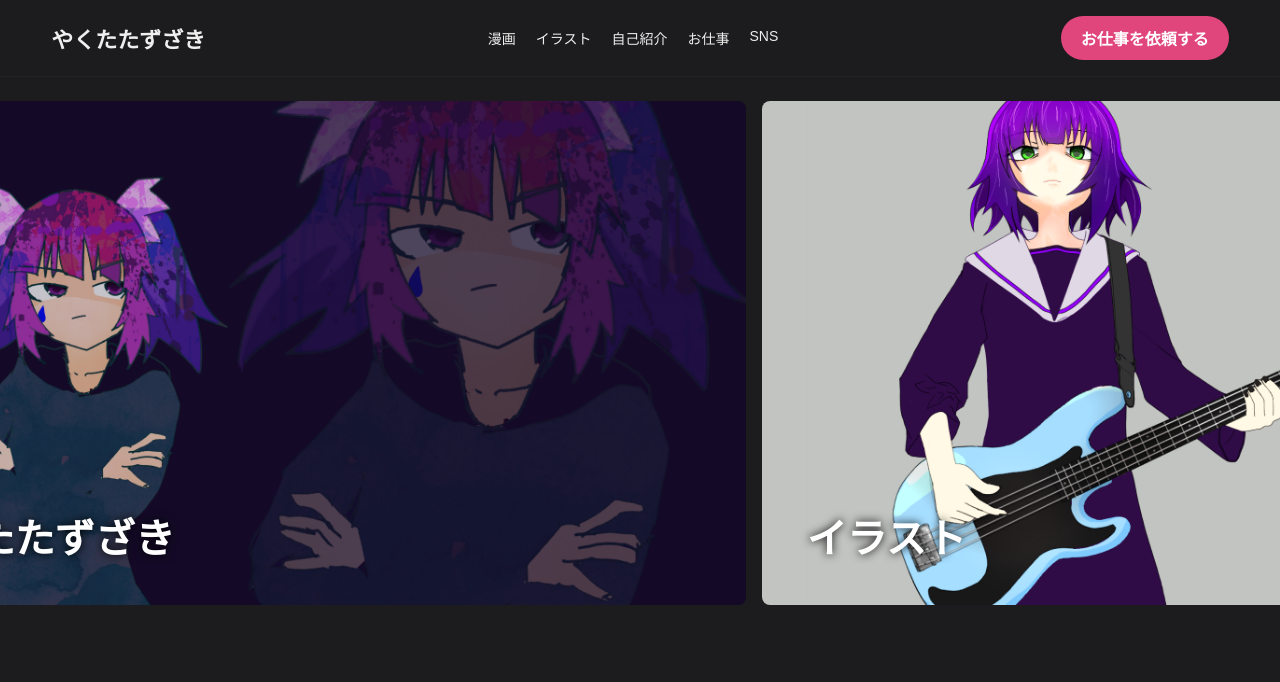
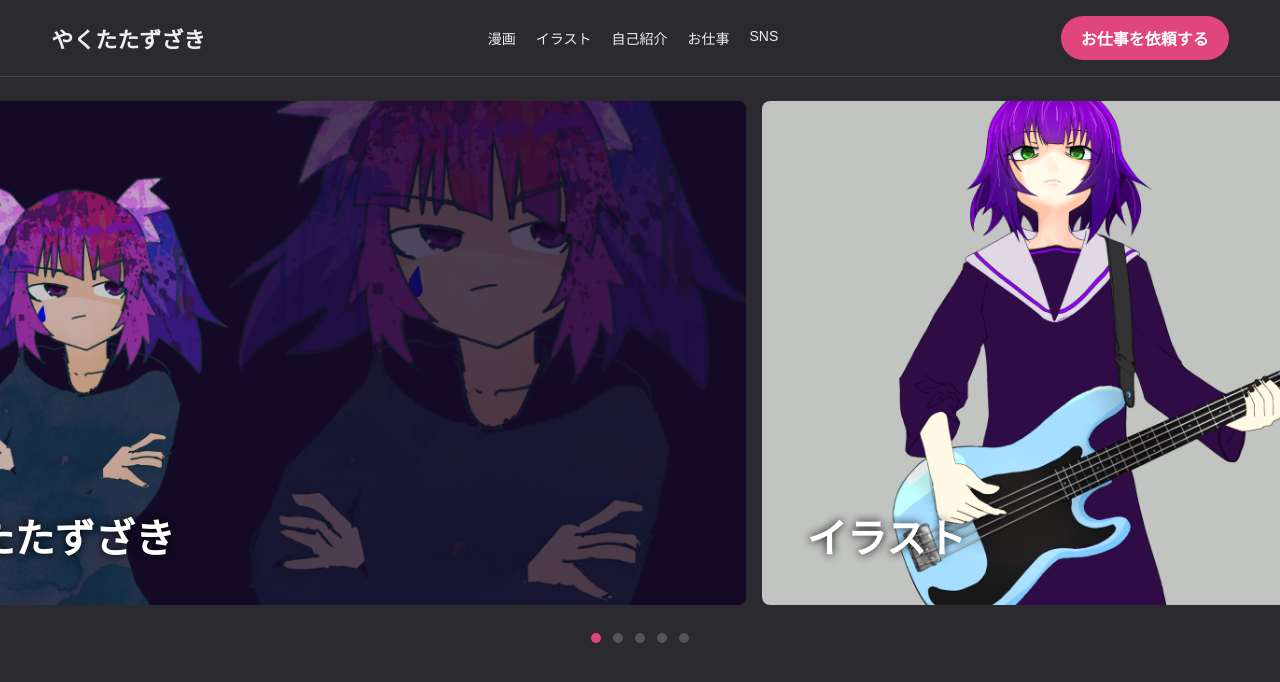
Before and after one commit to ykttzzk-stack/ykttzzk-stack.github.io, a plain HTML site: page index.html in a window 1280 px wide. Shown: the top 682 px of the page. Drawn offline with Linux system fonts and the light colour scheme.

Commit message:
Update index.html

```diff
--- a/index.html
+++ b/index.html
@@ -5,20 +5,23 @@
 <meta name="viewport" content="width=device-width, initial-scale=1">
 <title>やくたたずざき</title>
 <style>
-html,body{margin:0;background:#1c1c1e}
-.zk{background:#1c1c1e;color:#eee;font-family:sans-serif;margin:0}
+html,body{margin:0;background:#2b2b2f}
+.zk{background:#2b2b2f;color:#eee;font-family:sans-serif;margin:0}
 .zk a{color:inherit;text-decoration:none}
-.zk-head{display:flex;align-items:center;justify-content:space-between;gap:16px;padding:16px 4%;flex-wrap:wrap;border-bottom:1px solid #222}
+.zk-head{display:flex;align-items:center;justify-content:space-between;gap:16px;padding:16px 4%;flex-wrap:wrap;border-bottom:1px solid #444}
 .zk-logo{font-size:22px;font-weight:bold}
 .zk-nav{display:flex;gap:20px;flex-wrap:wrap;font-size:14px}
 .zk-nav a:hover{color:#e0457b}
 .zk-cta,.zk-btn{background:#e0457b;color:#fff!important;padding:10px 20px;border-radius:999px;font-weight:bold;display:inline-block}
-.zk-hero{overflow:hidden;background:#1c1c1e;padding:24px 0;cursor:grab;touch-action:pan-y;user-select:none;-webkit-user-select:none}
+.zk-hero{overflow:hidden;background:#2b2b2f;padding:24px 0;cursor:grab;touch-action:pan-y;user-select:none;-webkit-user-select:none}
 .zk-hero.drag{cursor:grabbing}
 .zk-track{display:flex;gap:16px;width:max-content;will-change:transform}
 .zk-slide{position:relative;flex:0 0 auto;width:min(70vw,900px);aspect-ratio:16/9;display:block;border-radius:8px;overflow:hidden;background:#111}
 .zk-slide img{width:100%;height:100%;object-fit:cover;object-position:center 30%;display:block;pointer-events:none;-webkit-user-drag:none}
 .zk-slide span{position:absolute;left:5%;bottom:8%;font-size:clamp(20px,3.5vw,40px);font-weight:bold;color:#fff;text-shadow:0 0 10px #000}
+.zk-dots{display:flex;justify-content:center;gap:12px;padding:4px 0 8px}
+.zk-dots button{width:10px;height:10px;border-radius:50%;border:0;padding:0;background:#555;cursor:pointer}
+.zk-dots button.on{background:#e0457b}
 .zk-sec{max-width:1100px;margin:0 auto;padding:56px 4%}
 .zk-sec h2{font-size:28px;margin:0 0 24px;border-left:6px solid #e0457b;padding-left:12px}
 .zk-grid{display:grid;grid-template-columns:repeat(auto-fill,minmax(200px,1fr));gap:20px}
@@ -26,23 +29,23 @@ html,body{margin:0;background:#1c1c1e}
 .zk-card img{width:100%;height:100%;object-fit:cover;object-position:center top;transition:transform .3s}
 .zk-card:hover img{transform:scale(1.05)}
 .zk-card span{position:absolute;left:0;right:0;bottom:0;padding:10px 14px;background:linear-gradient(transparent,#000c);font-weight:bold}
-.zk-gallery{display:grid;grid-template-columns:repeat(3,1fr);gap:12px}
+.zk-gallery{display:grid;grid-template-columns:repeat(auto-fill,minmax(150px,1fr));gap:10px}
 .zk-gallery img{width:100%;aspect-ratio:1/1;object-fit:cover;object-position:center 25%;border-radius:6px;display:block;background:#111}
 .zk-about{display:flex;gap:32px;align-items:center}
 .zk-about img{width:220px;max-width:40%;aspect-ratio:1/1;object-fit:cover;border-radius:8px}
 .zk-plans{display:grid;grid-template-columns:1fr 1fr;gap:16px}
-.zk-plan{background:#2a2a2d;border:1px solid #3a3a3d;border-radius:8px;padding:24px}
+.zk-plan{background:#3a3a3f;border:1px solid #4a4a50;border-radius:8px;padding:24px}
 .zk-plan h3{margin:0 0 8px}
 .zk-price{color:#e0457b;font-weight:bold}
 .zk-sns div{display:flex;gap:16px;flex-wrap:wrap}
 .zk-sns a{border:1px solid #555;padding:10px 24px;border-radius:999px}
-.zk-foot{background:#141416;border-top:1px solid #333;padding:40px 4% 20px;text-align:center}
+.zk-foot{background:#222226;border-top:1px solid #444;padding:40px 4% 20px;text-align:center}
 .zk-cols{display:flex;justify-content:center;gap:60px;flex-wrap:wrap;text-align:left;margin-bottom:24px}
 .zk-cols h4{margin:0 0 8px;color:#fff}
 .zk-cols a{display:block;color:#aaa;font-size:14px;line-height:2}
 .zk-top{display:inline-block;margin-bottom:12px;color:#aaa}
 .zk-copy{color:#666;font-size:12px}
-@media(max-width:700px){.zk-slide{width:85vw}.zk-grid{grid-template-columns:repeat(2,1fr)}.zk-plans{grid-template-columns:1fr}.zk-gallery{grid-template-columns:repeat(2,1fr)}.zk-about{flex-direction:column}.zk-about img{max-width:60%}}
+@media(max-width:700px){.zk-slide{width:85vw}.zk-grid{grid-template-columns:repeat(2,1fr)}.zk-plans{grid-template-columns:1fr}.zk-gallery{grid-template-columns:repeat(3,1fr)}.zk-about{flex-direction:column}.zk-about img{max-width:60%}}
 </style>
 </head>
 <body>
@@ -60,6 +63,7 @@ html,body{margin:0;background:#1c1c1e}
   <a class="zk-slide" href="#sns"><img src="a-supesiumu.png" alt="動画"><span>動画</span></a>
   <a class="zk-slide" href="#plans"><img src="kakusikanai.png" alt="お仕事受付中"><span>お仕事受付中</span></a>
 </div></section>
+<div class="zk-dots" id="zk-dots"></div>
 
 <section class="zk-sec" id="works"><h2>漫画</h2><div class="zk-grid">
   <a class="zk-card" href="#works"><img src="nakamura_hyoushi.jpg" alt="陰キャ少女ナカムラ"><span>陰キャ少女ナカムラ</span></a>
@@ -76,7 +80,7 @@ html,body{margin:0;background:#1c1c1e}
   <img src="as.png" alt="イラスト">
 </div></section>
 
-<section class="zk-sec zk-about" id="about"><img src="a-udekumi.png" alt="やくたたずざき"><div>
+<section class="zk-sec zk-about" id="about"><img src="tenshi.png" alt="やくたたずざき"><div>
   <h2>自己紹介</h2>
   <p>漫画・アニメ・イラスト、そしてWebサイト制作をするクリエイター「やくたたずざき」です。シュールなギャグ漫画を中心に、YouTubeやInstagramでも発信しています。</p>
 </div></section>
@@ -105,19 +109,26 @@ html,body{margin:0;background:#1c1c1e}
 (function(){
   var hero=document.getElementById('zk-hero');
   var track=document.getElementById('zk-track');
+  var n=track.children.length;
   track.innerHTML+=track.innerHTML;
-  var x=0, speed=0.5, dragging=false, startX=0, startOff=0, moved=0;
-  function wrap(){var h=track.scrollWidth/2; if(h<=0)return; while(x<=-h)x+=h; while(x>0)x-=h;}
+  var x=0, speed=0.5, dragging=false, startX=0, startOff=0, moved=0, target=null;
+  var dotsBox=document.getElementById('zk-dots'), dots=[];
+  function sw(){return track.children[0].offsetWidth+16;}
+  for(var i=0;i<n;i++){(function(i){var b=document.createElement('button');b.setAttribute('aria-label',(i+1)+'枚目');b.onclick=function(){target=-i*sw();};dotsBox.appendChild(b);dots.push(b);})(i);}
+  function wrap(){var h=n*sw(); if(h<=0)return; while(x<=-h)x+=h; while(x>0)x-=h;}
   function tick(){
-    if(!dragging)x-=speed;
+    if(target!==null){x+=(target-x)*0.12; if(Math.abs(target-x)<0.5){x=target;target=null;}}
+    else if(!dragging)x-=speed;
     wrap();
     track.style.transform='translateX('+x+'px)';
+    var idx=Math.round(-x/sw())%n; if(idx<0)idx+=n;
+    for(var j=0;j<n;j++)dots[j].className=(j===idx)?'on':'';
     requestAnimationFrame(tick);
   }
   hero.addEventListener('dragstart',function(e){e.preventDefault();});
   hero.addEventListener('pointerdown',function(e){
     e.preventDefault();
-    dragging=true; moved=0; startX=e.clientX; startOff=x; hero.classList.add('drag');
+    dragging=true; target=null; moved=0; startX=e.clientX; startOff=x; hero.classList.add('drag');
   });
   window.addEventListener('pointermove',function(e){
     if(!dragging)return;
```
